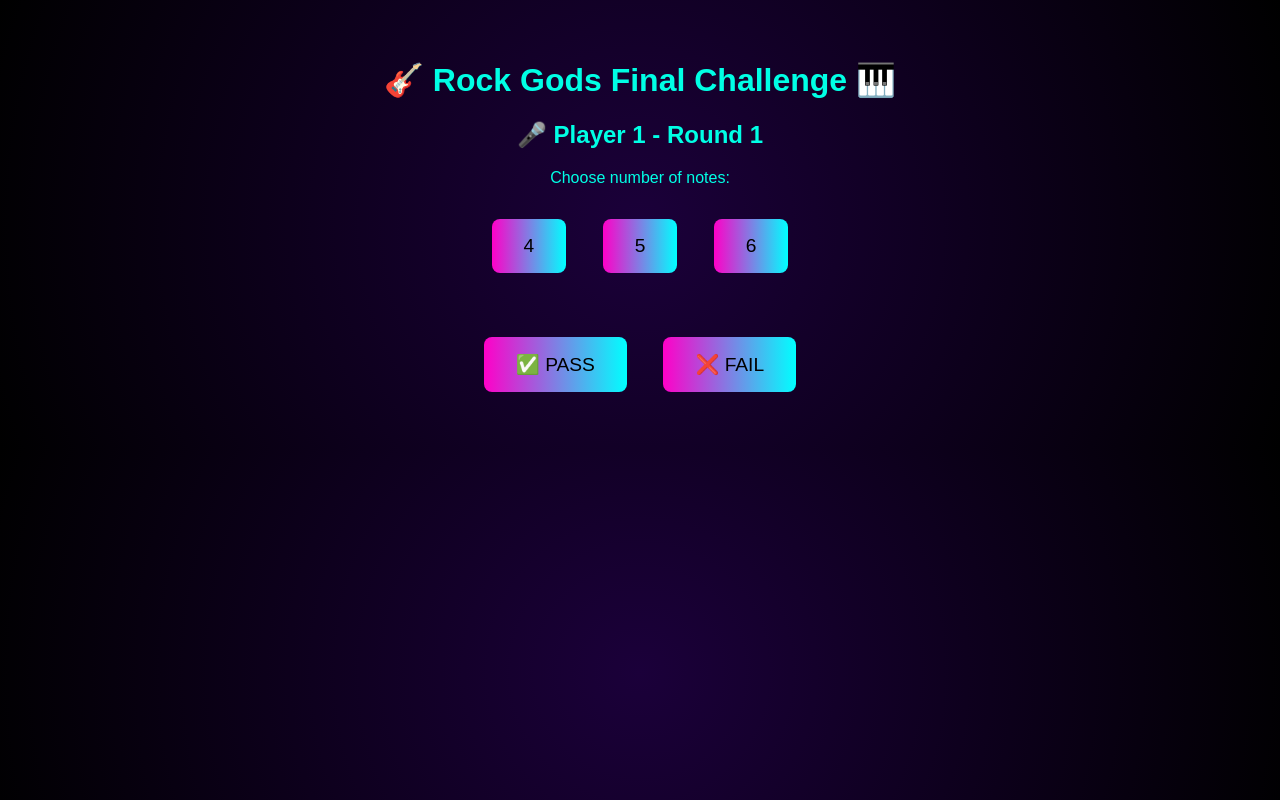
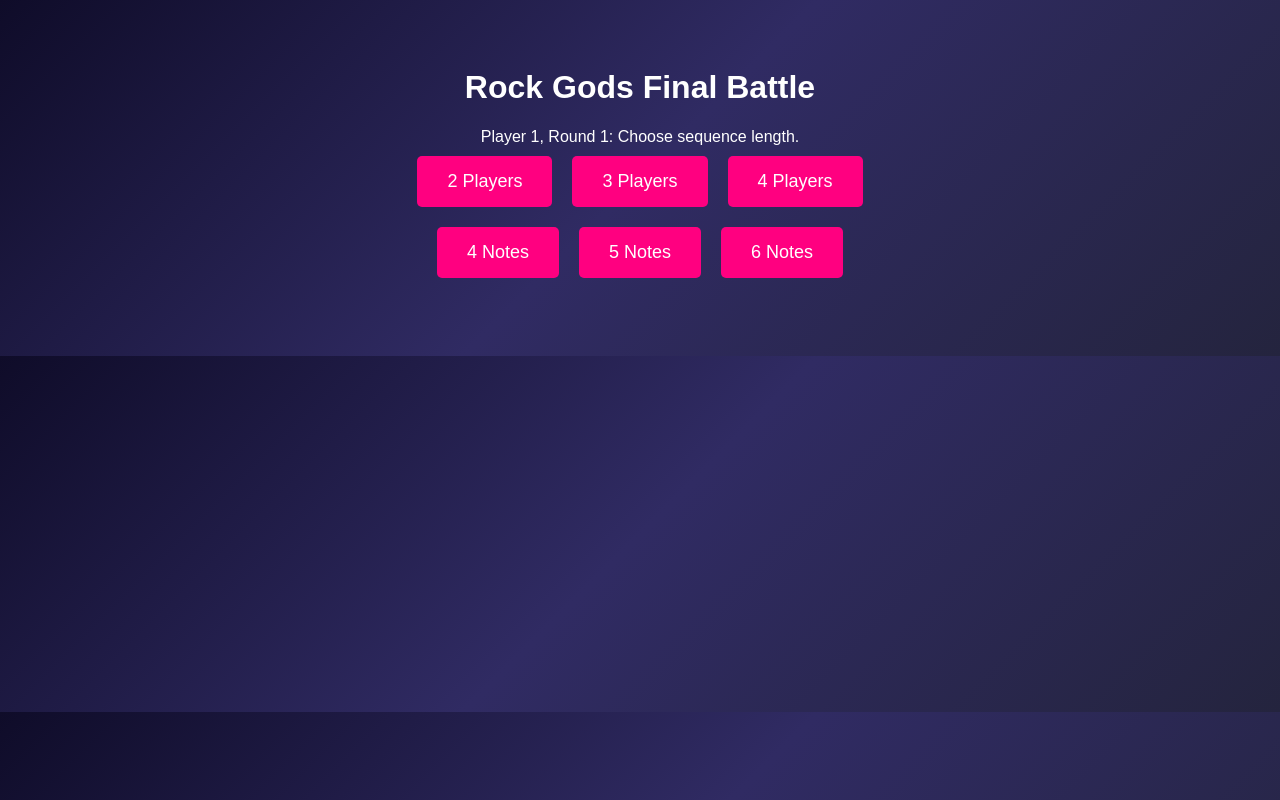
Before and after one commit to atbrock87/Rock-Gods-Challenge, a plain HTML site: page index.html in a window 1280 px wide. Both pictures are taken after a click on the button "2 Players". Drawn offline with Linux system fonts and the light colour scheme.

Commit message:
Add files via upload

```diff
--- a/index.html
+++ b/index.html
@@ -1,148 +1,208 @@
+
+
 <!DOCTYPE html>
 <html lang="en">
 <head>
-  <meta charset="UTF-8">
-  <meta name="viewport" content="width=device-width, initial-scale=1.0">
-  <title>Rock Gods Challenge</title>
+  <meta charset="UTF-8" />
+  <title>Rock Gods Final Battle</title>
   <style>
     body {
-      background: radial-gradient(circle, #1b003a, #000000);
-      color: #00ffe5;
+      background: linear-gradient(135deg, #0f0c29, #302b63, #24243e);
+      color: #fff;
       font-family: 'Orbitron', sans-serif;
       text-align: center;
-      padding: 2rem;
-      user-select: none;
+      padding: 40px;
     }
-    button {
-      margin: 1rem;
-      padding: 1rem 2rem;
-      font-size: 1.2rem;
+    .button-container button {
+      background: #ff0080;
       border: none;
-      border-radius: 8px;
-      background: linear-gradient(to right, #ff00c8, #00ffff);
-      color: black;
+      padding: 15px 30px;
+      margin: 10px;
+      font-size: 18px;
+      color: #fff;
       cursor: pointer;
-      transition: transform 0.2s;
+      border-radius: 5px;
     }
-    button:hover {
-      transform: scale(1.05);
+    .button-container button:hover {
+      background: #ff66b2;
     }
     .note-sequence {
-      font-size: 2rem;
-      margin: 2rem 0;
+      font-size: 28px;
+      margin: 20px;
     }
-    .hidden {
-      display: none;
+    #timer {
+      font-size: 24px;
+      margin: 20px;
+      color: #ffcc00;
     }
   </style>
 </head>
 <body>
-  <h1>🎸 Rock Gods Final Challenge 🎹</h1>
-  <div id="menu">
-    <h2>Select Number of Players</h2>
-    <button onclick="startGame(2)">2 Players</button>
-    <button onclick="startGame(3)">3 Players</button>
-    <button onclick="startGame(4)">4 Players</button>
-  </div>
+  <h1>Rock Gods Final Battle</h1>
+  <div id="status">Select the number of players:</div>
+  <div class="button-container" id="playerButtons"></div>
+  <div class="button-container" id="noteButtons"></div>
+  <div class="note-sequence" id="noteSequence"></div>
+  <div id="timer"></div>
+  <div class="button-container" id="passFailButtons"></div>
 
-  <div id="game" class="hidden">
-    <h2 id="playerLabel">Player Turn</h2>
-    <div id="roundLabel"></div>
-    <div id="notePrompt"></div>
-    <div class="note-sequence" id="noteSequence"></div>
-    <button onclick="submitResult(true)">✅ PASS</button>
-    <button onclick="submitResult(false)">❌ FAIL</button>
-  </div>
-
-  <div id="endScreen" class="hidden">
-    <h2 id="endMessage"></h2>
-    <button onclick="location.reload()">🔁 Restart</button>
-  </div>
-
-  <audio id="successSound" src="success.mp3"></audio>
-  <audio id="failSound" src="fail.mp3"></audio>
-  <audio id="backgroundMusic" loop autoplay muted>
-    <source src="background.mp3" type="audio/mpeg">
+  <audio id="backgroundMusic" loop>
+    <source src="background.mp3" type="audio/mpeg" />
   </audio>
 
   <script>
-    const NOTES = ["C", "C#", "D", "D#", "E", "F", "F#", "G", "G#", "A", "A#", "B"];
-    let players = [];
-    let currentPlayer = 0;
-    let currentSequence = [];
+    const statusDiv = document.getElementById('status');
+    const playerButtonsDiv = document.getElementById('playerButtons');
+    const noteButtonsDiv = document.getElementById('noteButtons');
+    const noteSequenceDiv = document.getElementById('noteSequence');
+    const passFailButtonsDiv = document.getElementById('passFailButtons');
+    const timerDiv = document.getElementById('timer');
+
+    const notes = ["C", "C#", "D", "D#", "E", "F", "F#", "G", "G#", "A", "A#", "B"];
+    const roundChoices = [
+      [4,5,6],
+      [5,6,7],
+      [6,7,8]
+    ];
+    let numPlayers = 0;
+    let currentPlayer = 1;
     let currentRound = 1;
+    const totalRounds = 3;
+    const playerProgress = {};
 
-    function startGame(numPlayers) {
-      const bgMusic = document.getElementById('backgroundMusic');
-      bgMusic.muted = false;
-      bgMusic.play();
-      players = [];
-      for (let i = 0; i < numPlayers; i++) {
-        players.push({ round: 1, active: true });
+    // Start background music
+    const bgMusic = document.getElementById('backgroundMusic');
+    bgMusic.volume = 0.3;
+    bgMusic.play();
+
+    // Initialize
+    statusDiv.textContent = "Select the number of players:";
+    [2,3,4].forEach(n => {
+      const button = document.createElement('button');
+      button.textContent = `${n} Players`;
+      button.onclick = () => startGame(n);
+      playerButtonsDiv.appendChild(button);
+    });
+
+    function startGame(n) {
+      numPlayers = n;
+      for (let i=1;i<=n;i++) {
+        playerProgress[i] = 0;
       }
-      currentPlayer = 0;
-      document.getElementById("menu").classList.add("hidden");
-      document.getElementById("game").classList.remove("hidden");
-      nextTurn();
+      currentPlayer = 1;
+      currentRound = 1;
+      startRound();
     }
 
-    function nextTurn() {
-      if (players.every(p => !p.active || p.round > 3)) {
-        const winner = players.some(p => p.active && p.round > 3);
-        endGame(winner);
+    function startRound() {
+      if (currentRound > totalRounds) {
+        endGame();
         return;
       }
-      while (!players[currentPlayer].active || players[currentPlayer].round > 3) {
-        currentPlayer = (currentPlayer + 1) % players.length;
-      }
-      const player = players[currentPlayer];
-      currentRound = player.round;
-      document.getElementById("playerLabel").textContent = `🎤 Player ${currentPlayer + 1} - Round ${currentRound}`;
-      askNoteChoice();
-    }
+      statusDiv.textContent = `Player ${currentPlayer}, Round ${currentRound}: Choose sequence length.`;
+      noteButtonsDiv.innerHTML = '';
+      noteSequenceDiv.textContent = '';
+      passFailButtonsDiv.innerHTML = '';
+      timerDiv.textContent = '';
 
-    function askNoteChoice() {
-      let options;
-      if (currentRound === 1) options = [4, 5, 6];
-      else if (currentRound === 2) options = [5, 6, 7];
-      else options = [6, 7, 8];
-
-      const promptDiv = document.getElementById("notePrompt");
-      promptDiv.innerHTML = `<p>Choose number of notes:</p>` + options.map(n => `<button onclick="generateSequence(${n})">${n}</button>`).join(" ");
-      document.getElementById("noteSequence").textContent = "";
+      const choices = roundChoices[currentRound -1];
+      choices.forEach(length => {
+        const button = document.createElement('button');
+        button.textContent = `${length} Notes`;
+        button.onclick = () => {
+          generateSequence(length);
+          startTimer();
+        };
+        noteButtonsDiv.appendChild(button);
+      });
     }
 
     function generateSequence(length) {
-      currentSequence = [];
-      for (let i = 0; i < length; i++) {
-        const note = NOTES[Math.floor(Math.random() * NOTES.length)];
-        currentSequence.push(note);
+      let seq = [];
+      while(seq.length < length){
+        const n = notes[Math.floor(Math.random()*notes.length)];
+        seq.push(n);
       }
-      document.getElementById("notePrompt").innerHTML = "";
-      document.getElementById("noteSequence").textContent = currentSequence.join(" - ");
-
-      setTimeout(() => {
-        document.getElementById("noteSequence").textContent += " ⏰";
-      }, 10000);
+      noteSequenceDiv.textContent = seq.join(" - ");
+      noteButtonsDiv.innerHTML = '';
+      showPassFail();
     }
 
-    function submitResult(passed) {
-      const player = players[currentPlayer];
-      if (passed) {
-        document.getElementById("successSound").play();
-        player.round++;
-      } else {
-        document.getElementById("failSound").play();
-        player.active = false;
-      }
-      currentPlayer = (currentPlayer + 1) % players.length;
-      nextTurn();
+    function startTimer() {
+      let timeLeft = 10;
+      timerDiv.textContent = `Time left: ${timeLeft}`;
+      const timerInterval = setInterval(() => {
+        timeLeft--;
+        if (timeLeft <=0){
+          clearInterval(timerInterval);
+          timerDiv.textContent = "Time's up!";
+          playSound('time_up.mp3');
+        } else {
+          timerDiv.textContent = `Time left: ${timeLeft}`;
+        }
+      },1000);
     }
 
-    function endGame(won) {
-      document.getElementById("game").classList.add("hidden");
-      document.getElementById("endScreen").classList.remove("hidden");
-      document.getElementById("endMessage").textContent = won ? "🎸 YOU DEFEATED THE ROCK GODS! LEGENDARY!" : "😢 DEFEAT! The Gods remain unchallenged...";
+    function showPassFail() {
+      passFailButtonsDiv.innerHTML = '';
+      const pass = document.createElement('button');
+      pass.textContent = "Pass";
+      pass.onclick = () => {
+        playerProgress[currentPlayer]++;
+        advanceTurn();
+      };
+      const fail = document.createElement('button');
+      fail.textContent = "Fail";
+      fail.onclick = () => {
+        advanceTurn(true);
+      };
+      passFailButtonsDiv.appendChild(pass);
+      passFailButtonsDiv.appendChild(fail);
+    }
+
+    function advanceTurn(failed=false){
+      if (failed){
+        playerProgress[currentPlayer] = -1; // mark as out
+      }
+      // Check if all failed
+      const active = Object.values(playerProgress).filter(p => p >=0);
+      if (active.length==0){
+        endGame(false);
+        return;
+      }
+      // Move to next player
+      do {
+        currentPlayer++;
+        if (currentPlayer>numPlayers){
+          currentPlayer=1;
+          currentRound++;
+        }
+      } while(playerProgress[currentPlayer]<0);
+
+      if (currentRound>totalRounds){
+        endGame(true);
+      } else {
+        startRound();
+      }
+    }
+
+    function endGame(success=true){
+      noteButtonsDiv.innerHTML = '';
+      passFailButtonsDiv.innerHTML = '';
+      noteSequenceDiv.textContent = '';
+      timerDiv.textContent = '';
+      if (success){
+        statusDiv.textContent = "YOU HAVE DEFEATED THE ROCK GODS! You are true Rock Legends!";
+        playSound('success.mp3');
+      } else {
+        statusDiv.textContent = "The Rock Gods have crushed your spirit. Rock regresses to safe mediocrity...";
+        playSound('fail.mp3');
+      }
+    }
+
+    function playSound(src){
+      const audio = new Audio(src);
+      audio.play();
     }
   </script>
 </body>
```
